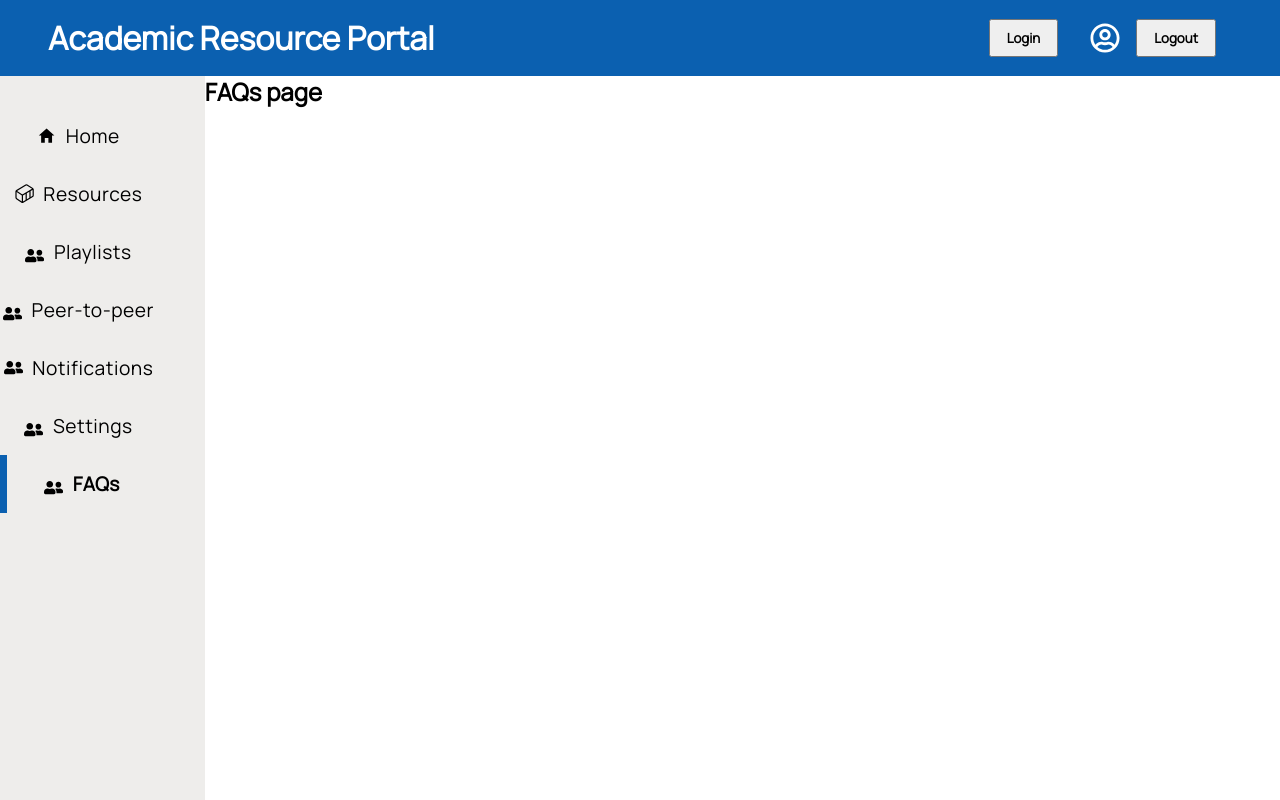
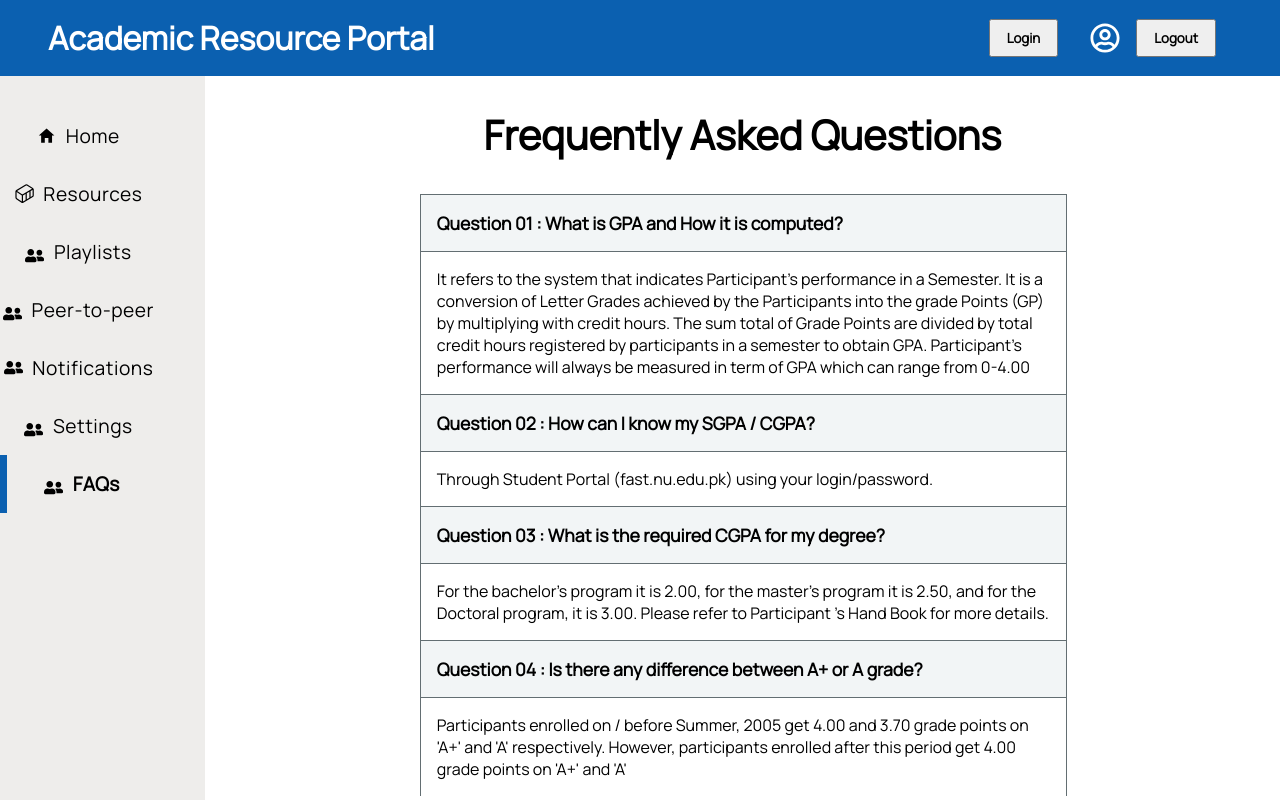
Before and after one commit to moazfarrukh/Academic-Resource-Management-Portal, a React (Create React App) app in the folder client/: page /FAQs in a window 1280 px wide. Built offline with nearby package versions, Linux system fonts and the light colour scheme.

Commit message:
update faqs

```diff
--- /dev/null
+++ b/client/src/component/FAQ/index.css
@@ -0,0 +1,27 @@
+.faqHeading
+{
+    font-size: 2.5rem;
+    text-align: center;
+    padding: 2rem 0;
+}
+
+.faq
+{
+    width: 60%;
+    margin-left: 20%;
+    border: 1px solid #636e72;
+    border-bottom: none;
+}
+
+.faq h1
+{
+    padding: 1rem;
+    background-color: #dfe6e96b;
+    border-bottom: 1px solid #636e72;
+    font-size: 1.1rem;
+}
+
+.faq p
+{
+    padding: 1rem;
+}
--- a/client/src/component/FAQ/index.js
+++ b/client/src/component/FAQ/index.js
@@ -1,11 +1,44 @@
+import { useState } from "react";
 import Navigation from "../navbar/Navigation";
+import "./index.css"
+
 
 function FAQ() {
+    const [faqs, setFaqs] = useState([
+        {
+            id:1,
+            title:"Question 01 : What is GPA and How it is computed?",
+            answer: "It refers to the system that indicates Participant's performance in a Semester. It is a conversion of Letter Grades achieved by the Participants into the grade Points (GP) by multiplying with credit hours. The sum total of Grade Points are divided by total credit hours registered by participants in a semester to obtain GPA. Participant's performance will always be measured in term of GPA which can range from 0-4.00"
+        },
+        {
+            id:2,
+            title:"Question 02 : How can I know my SGPA / CGPA?",
+            answer: "Through Student Portal (fast.nu.edu.pk) using your login/password."
+        },
+        {
+            id:3,
+            title:"Question 03 :  What is the required CGPA for my degree?",
+            answer: "For the bachelor’s program it is 2.00, for the master's program it is 2.50, and for the Doctoral program, it is 3.00. Please refer to Participant ’s Hand Book for more details."
+        },
+        {
+            id:4,
+            title:"Question 04 : Is there any difference between A+ or A grade?",
+            answer: "Participants enrolled on / before Summer, 2005 get 4.00 and 3.70 grade points on 'A+' and 'A' respectively. However, participants enrolled after this period get 4.00 grade points on 'A+' and 'A'"
+        }
+    ])
     return (
         <>
             <Navigation/>
             <section style={{marginLeft:"16%"}}>
-                    <h1>FAQs page</h1>
+                    <h1 className="faqHeading">Frequently Asked Questions</h1>
+                    <div className="faqs">{faqs.map(faq=>{
+                        return(
+                            <div className="faq" key={faq.id}>
+                                <h1>{faq.title}</h1>
+                                <p>{faq.answer}</p>
+                            </div>
+                        )
+                    })}</div>
             </section>
         </>
      );
```
